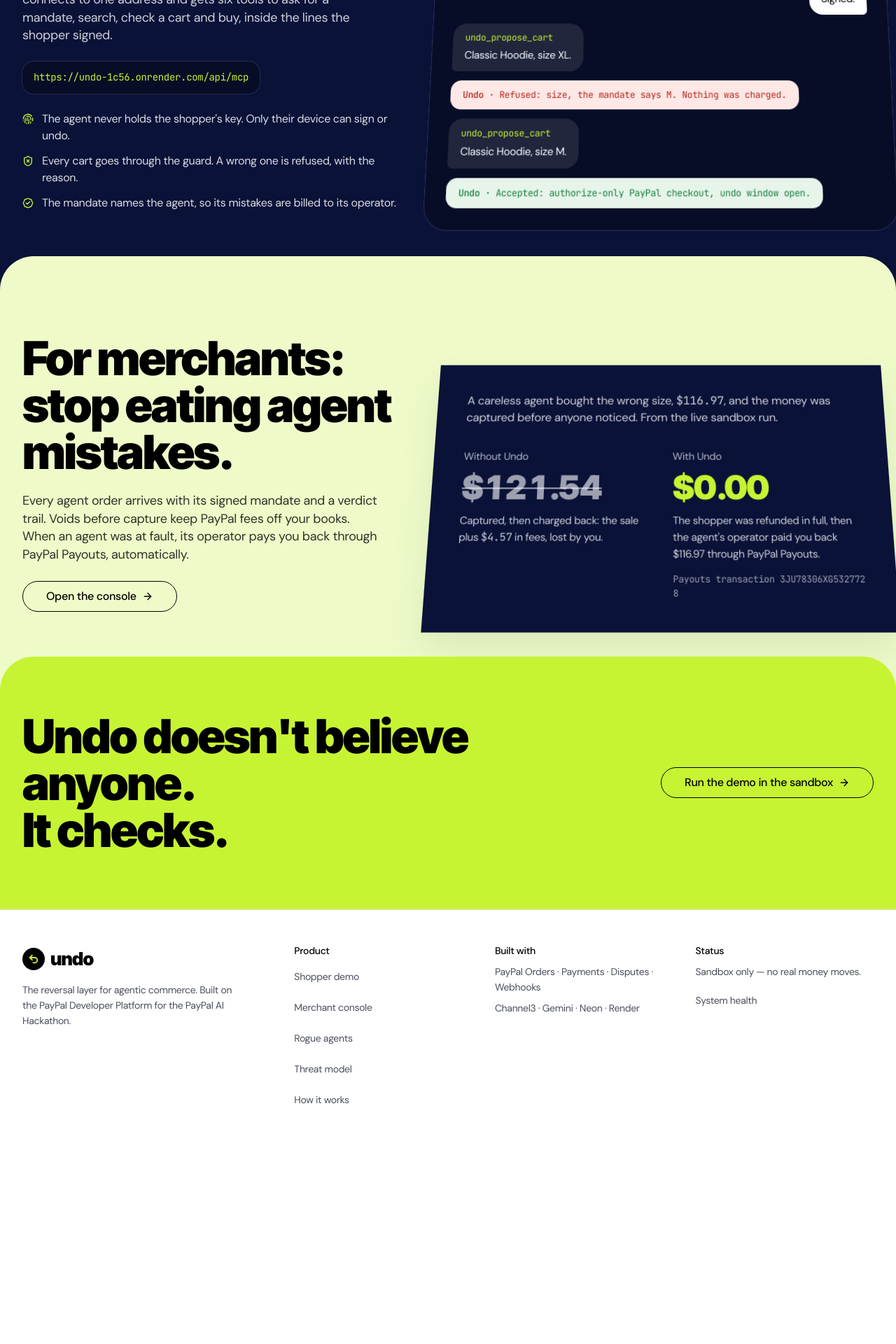
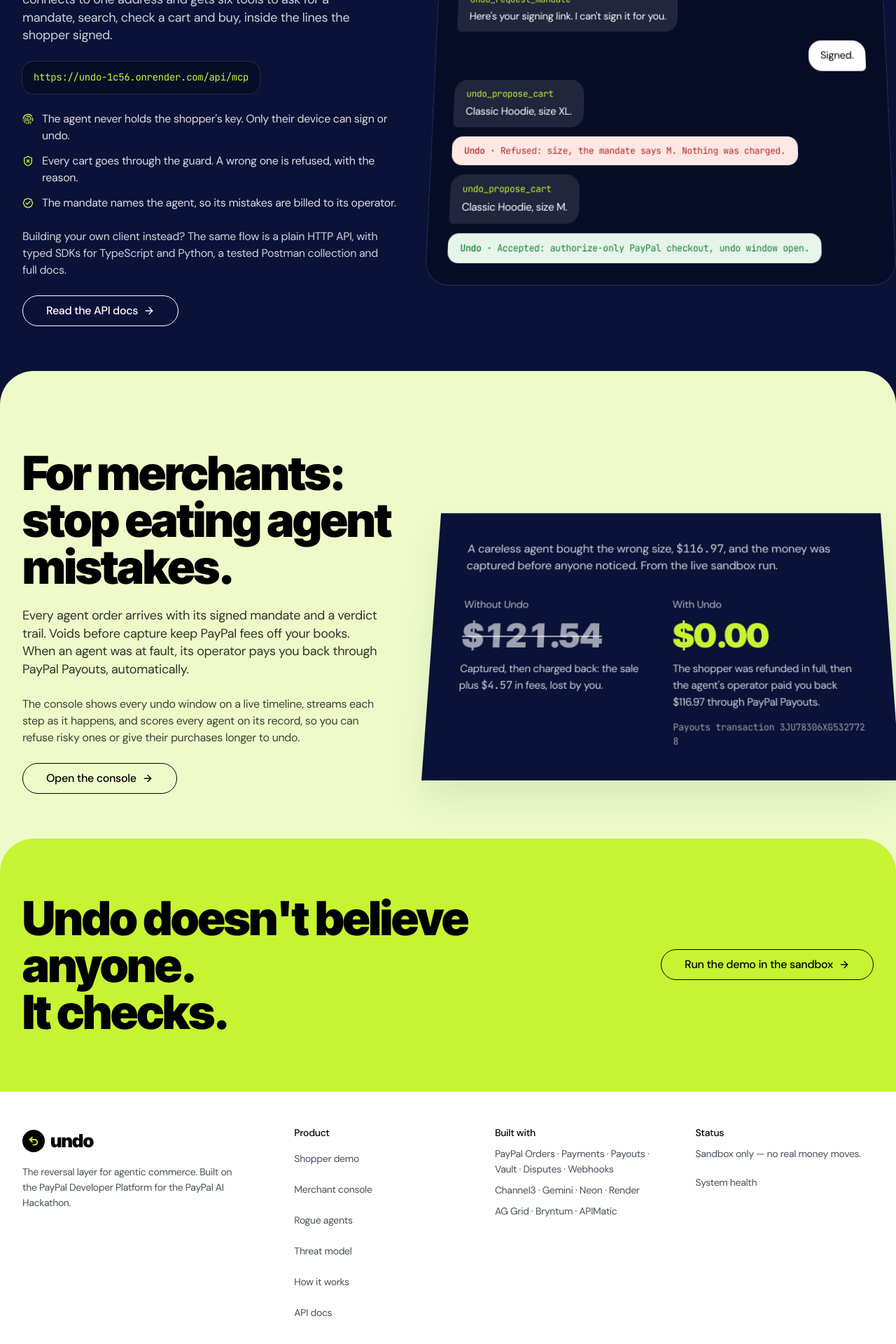
Before and after one commit to shloknarvekar/undo, a Next.js app: page / in a window 1280 px wide. Shown: the part 4847-6767 px from the top of the page at 70% size. Before the commit the page ends 6489 px from the top, so only its background shows below. Built offline with nearby package versions, Linux system fonts and the light colour scheme.

Commit message:
Landing links the API docs and describes the console timeline; plan updated

```diff
--- a/src/app/page.tsx
+++ b/src/app/page.tsx
@@ -6,7 +6,7 @@
 import { CountdownChip, CtrlZBand, HeroGrid, Reveal } from "@/components/motion";
 import { SiteNav } from "@/components/site-nav";
 import { ScrollTilt } from "@/components/ui/container-scroll-animation";
-import { Container, PillLink, SiteFooter } from "@/components/ui";
+import { Container, PillAnchor, PillLink, SiteFooter } from "@/components/ui";
 
 const STEPS = [
   {
@@ -330,6 +330,13 @@
                 <li className="flex gap-3"><ShieldX className="mt-1 size-4 shrink-0 text-field" aria-hidden /> Every cart goes through the guard. A wrong one is refused, with the reason.</li>
                 <li className="flex gap-3"><BadgeCheck className="mt-1 size-4 shrink-0 text-field" aria-hidden /> The mandate names the agent, so its mistakes are billed to its operator.</li>
               </ul>
+              <p className="max-w-lg text-body text-paper/80">
+                Building your own client instead? The same flow is a plain HTTP API, with typed SDKs for TypeScript and Python,
+                a tested Postman collection and full docs.
+              </p>
+              <PillAnchor href="/docs" tone="white">
+                Read the API docs <ArrowRight className="arrow size-4" aria-hidden />
+              </PillAnchor>
             </div>
             <ScrollTilt>
               <figure className="rounded-card bg-black/30 p-[27px] ring-1 ring-paper/10">
@@ -368,6 +375,10 @@
               <p className="max-w-lg text-subheading text-ink/80">
                 Every agent order arrives with its signed mandate and a verdict trail. Voids before capture keep PayPal fees
                 off your books. When an agent was at fault, its operator pays you back through PayPal Payouts, automatically.
+              </p>
+              <p className="max-w-lg text-body text-ink/75">
+                The console shows every undo window on a live timeline, streams each step as it happens, and scores every agent
+                on its record, so you can refuse risky ones or give their purchases longer to undo.
               </p>
               <PillLink href="/merchant" tone="ink">
                 Open the console <ArrowRight className="arrow size-4" aria-hidden />
--- a/src/components/ui/index.tsx
+++ b/src/components/ui/index.tsx
@@ -39,6 +39,11 @@
   return <Link {...p} className={cx(pillBase, PILL[tone], className)} />;
 }
 
+/** A pill for pages outside the Next.js app (the static /docs portal), so the browser does a full load. */
+export function PillAnchor({ tone = "ink", className, ...p }: ComponentProps<"a"> & { tone?: Tone }) {
+  return <a {...p} className={cx(pillBase, PILL[tone], className)} />;
+}
+
 export function PillButton({ tone = "ink", className, ...p }: ComponentProps<"button"> & { tone?: Tone }) {
   return <button type="button" {...p} className={cx(pillBase, PILL[tone], className)} />;
 }
@@ -69,11 +74,18 @@
           <FooterLink href="/rogue">Rogue agents</FooterLink>
           <FooterLink href="/security">Threat model</FooterLink>
           <FooterLink href="/#how">How it works</FooterLink>
+          {/* The docs portal is static (public/docs), so a plain link: a client-side navigation would miss it. */}
+          <p>
+            <a className="band-hover inline-flex min-h-11 items-center transition-colors hover:text-ink" href="/docs">
+              API docs
+            </a>
+          </p>
         </div>
         <div className="space-y-2">
           <p className="font-medium text-ink">Built with</p>
-          <p>PayPal Orders · Payments · Disputes · Webhooks</p>
+          <p>PayPal Orders · Payments · Payouts · Vault · Disputes · Webhooks</p>
           <p>Channel3 · Gemini · Neon · Render</p>
+          <p>AG Grid · Bryntum · APIMatic</p>
         </div>
         <div className="space-y-2">
           <p className="font-medium text-ink">Status</p>
```
Also changed, not shown: 1 other file (tests, documents, lock files or other folders).
